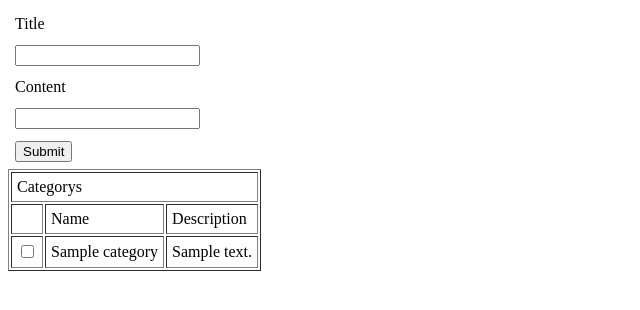
After one commit to Nibor9198/Php-projects, a PHP site: page /NewThread.php in a window 1280 px wide. The commit adds this page. Shown: the top 310 px of the page, without its empty margins (0-640 px from the left). Run offline with PHP 8.4, Linux system fonts and the light colour scheme; the visitor is signed in with stand-in values (Sample User, id 1); tables that the repository leaves empty hold one stand-in row (values such as "Sample post").

Commit message:
Forun dasdadasdasd

```diff
--- /dev/null
+++ b/Forum/NewThread.php
@@ -0,0 +1,43 @@
+<?php
+session_start();
+if(!(isset($_SESSION['id']) && isset($_SESSION['uname']) && isset($_SESSION['name']))) {
+    header("location:index.php");
+    //echo "<p><a href='loggaUt.php'>Logga ut</a></p>";
+}
+include 'config.php';
+$sql = "";
+$mysqli = connect_db();
+
+echo "
+<!DOCTYPE html>
+<html>
+    <head>
+        <link rel='stylesheet' href='style.css'>
+        <title>New Thread</title>
+    </head>
+   <body>
+<div id='block'>
+        <form action='NewThread.php' method='POST'>
+<table>
+    <tr><td>Title</td></tr>
+    <tr><td><input type='text' name='title' ></td></tr>
+    <tr><td>Content</td></tr>
+    <tr><td><input type='text' name='content' padding='20px 10px'></td></tr>
+    <tr><td><input type='submit'></td></tr>
+</table>
+<table class = 'inline' border='solid'>
+        <tr><td colspan='3'>Categorys</td></tr>
+        <tr><td></td><td>Name</td><td>Description</td></tr>
+        ";
+        $sql = "Select * from category";
+        $result = getResult($sql);
+        while($row = $result->fetch_array()){
+            echo "<tr><td><input type='checkbox' name='$row[0]'></td><td>$row[1]</td><td>$row[2]</td></tr>";
+        }
+
+
+echo'</table>
+        </form>
+        </div>
+    </body>
+</html>';
--- a/Forum/config.php
+++ b/Forum/config.php
@@ -21,6 +21,13 @@ function connect_db() {
 
 	return $mysqli;
 }
+function getResult($sql){
+    if($mysqli = connect_db()){
+        $result = $mysqli->query($sql);
+        print_r($mysqli->error);
+        return $result;
+    }
+}
 
 function hasha($str) {
 	$hash = password_hash($str, PASSWORD_DEFAULT);
--- a/Forum/forum.php
+++ b/Forum/forum.php
@@ -16,10 +16,11 @@ else {
 <link rel="stylesheet" href="style.css">
 </head>
 <body>
+<a>Skapa ny tråd</a>
 <?php
 
 echo "<h1>Välkommen " . $_SESSION['name']."</h1>";
 
 ?>
 </body>
-</html>';
+</html>
--- /dev/null
+++ b/Forum/style.css
@@ -0,0 +1,3 @@
+td{
+    padding:5px;
+}
```
Also changed, not shown: Forum/template.php (added, +31 -0 lines).
